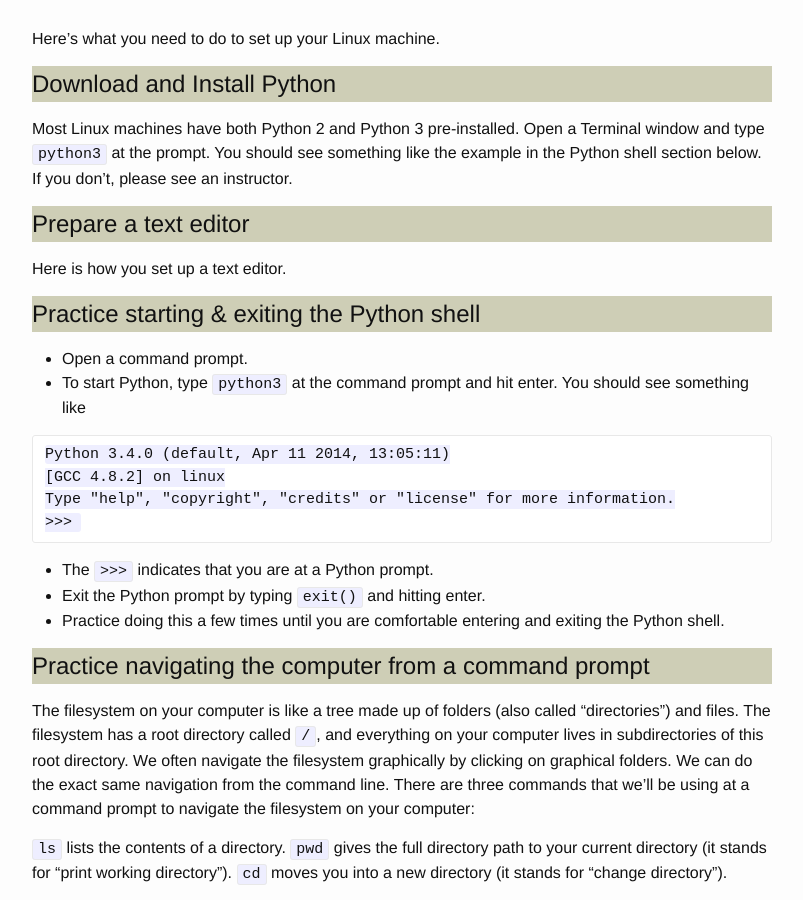
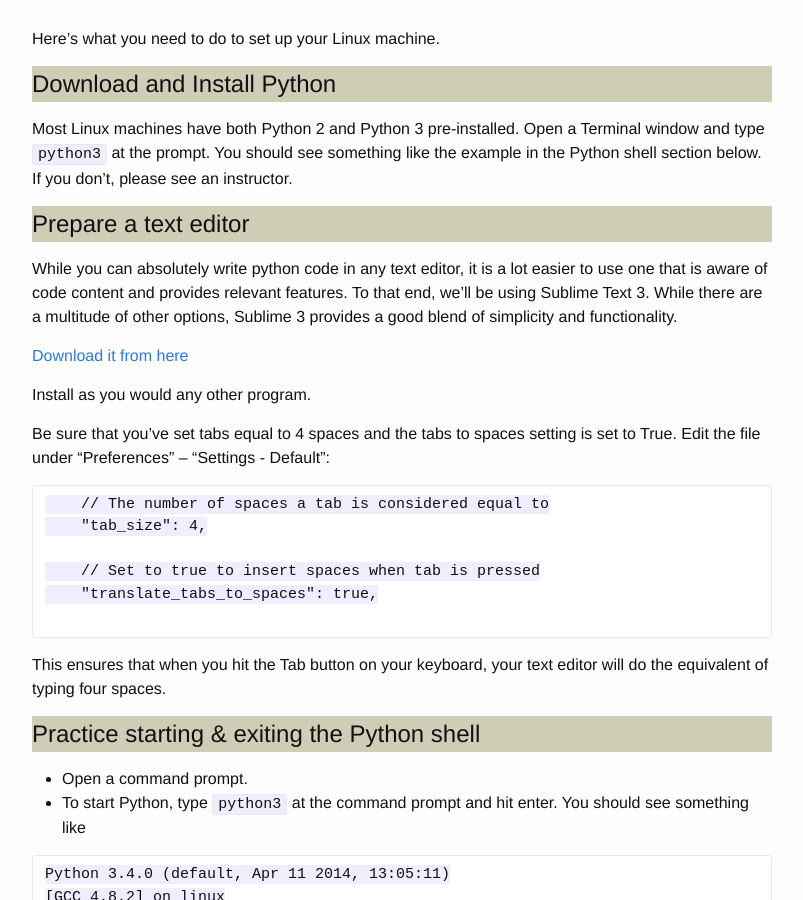
Before and after one commit to PhillyPythonWorkshop/PhillyPythonWorkshop.github.io, a Jekyll site: the page built from pages/friday_linux.md, in a window 1280 px wide and 900 px high, scrolled down 192 px. Shown: the whole window, without its empty margins (238-1041 px from the left). Built offline with Jekyll 4.4.1, drawn with Linux system fonts in a browser that asks for light colours.

Commit message:
instructions to install text editor for linux

```diff
--- a/pages/friday_linux.md
+++ b/pages/friday_linux.md
@@ -12,7 +12,25 @@ Most Linux machines have both Python 2 and Python 3 pre-installed.  Open a Termi
 
 #Prepare a text editor
 
-Here is how you set up a text editor.
+While you can absolutely write python code in any text editor, it is a lot easier to use one that is aware of code content and provides relevant features. To that end, we'll be using Sublime Text 3. While there are a multitude of other options, Sublime 3 provides a good blend of simplicity and functionality.
+
+[Download it from here](http://www.sublimetext.com/3)
+
+Install as you would any other program.
+
+Be sure that you've set tabs equal to 4 spaces and the tabs to spaces setting is set to True.  Edit the file under "Preferences" -- "Settings - Default":
+
+~~~
+    // The number of spaces a tab is considered equal to
+    "tab_size": 4,
+
+    // Set to true to insert spaces when tab is pressed
+    "translate_tabs_to_spaces": true,
+
+~~~
+
+This ensures that when you hit the Tab button on your keyboard, your text editor will do the equivalent of typing four spaces.
+
 
 #Practice starting & exiting the Python shell
 
```
